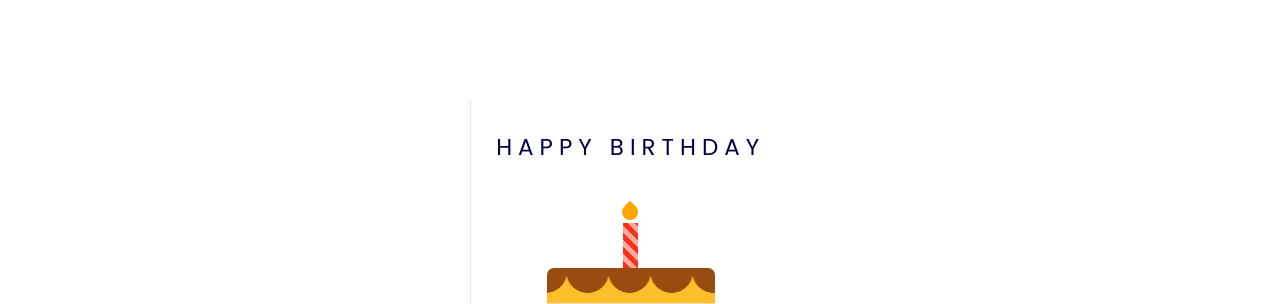
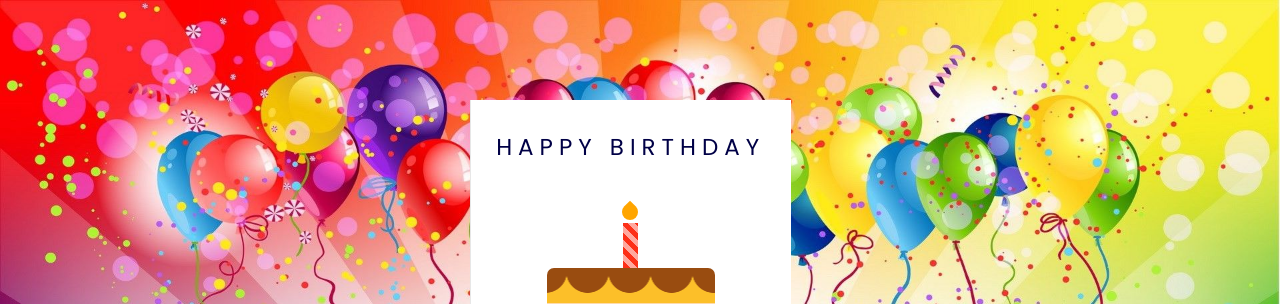
Before and after one commit to alaizamac08/HBD-Card, a plain HTML site: page index.html in a window 1280 px wide. Shown: the top 304 px of the page. Drawn offline with Linux system fonts and the light colour scheme.

Commit message:
Update style.css

```diff
--- a/style.css
+++ b/style.css
@@ -7,7 +7,7 @@
   body {
     width: 100%;
     height: 100vh;
-    background-image: url('/hbd/img/hbd.jpg');
+    background-image: url('/img/hbd.jpg');
     background-position: center;
     background-size: cover;
     background-attachment: fixed;
```
